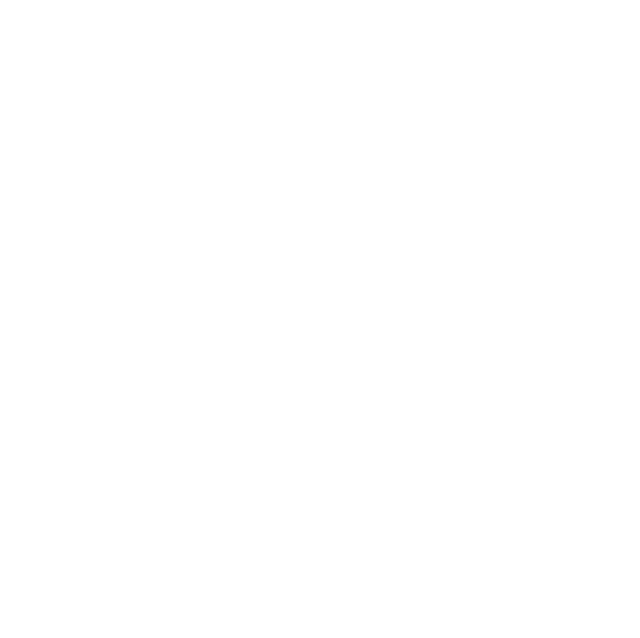
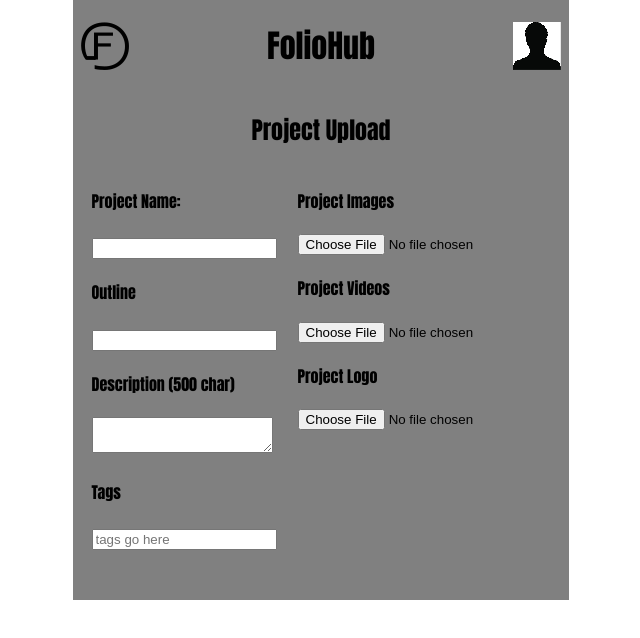
Before and after one commit to dfallow/Foliohub-back, a plain HTML site: page front/html/projectUpload.html in a window 1280 px wide. Shown: the whole page, without its empty margins (319-959 px from the left). Drawn offline with Linux system fonts and the light colour scheme.

Commit message:
basic layout of project upload
initial js file for home.html (Needs testing)

```diff
--- a/front/css/projectUpload.css
+++ b/front/css/projectUpload.css
@@ -0,0 +1,19 @@
+.projectUpload {
+    width: 100%;
+    display: flex;
+    flex-direction: row;
+    justify-content: space-around;
+    margin-bottom: 50px;
+}
+
+#uploadLeft {
+    display: flex;
+    flex-direction: column;
+    align-content: space-between;
+}
+
+#uploadRight {
+    display: flex;
+    flex-direction: column;
+    align-content: space-between;
+}
--- a/front/html/projectUpload.html
+++ b/front/html/projectUpload.html
@@ -3,8 +3,48 @@
 <head>
     <meta charset="UTF-8">
     <title>Project Upload</title>
+    <link href="../css/general.css" rel="stylesheet">
+    <link href="../css/projectUpload.css" rel="stylesheet">
 </head>
 <body>
 
+    <div class="container">
+
+        <div class="menu">
+            <img id="logo" src="../images/logo.png">
+            <h1>FolioHub</h1>
+            <img id="profilePic" src="../images/profilePic.png">
+        </div>
+
+        <h2>Project Upload</h2>
+
+        <div class="projectUpload">
+
+            <div id="uploadLeft">
+                <form id="upload" action=""> <!-- TODO action to do -->
+                    <h4>Project Name:</h4>
+                    <input type="text">
+                    <h4>Outline</h4>
+                    <input type="text">
+                    <h4>Description (500 char)</h4>
+                    <textarea></textarea>
+                    <h4>Tags</h4>
+                    <input placeholder="tags go here">
+                </form>
+            </div>
+
+            <div id="uploadRight">
+                <h4>Project Images</h4>
+                <input type="file" name="projectImages" accept="image/*" placeholder="Choose Photos">
+                <h4>Project Videos</h4>
+                <input type="file" name="projectVideos" accept="video/*" placeholder="Choose Videos">
+                <h4>Project Logo</h4>
+                <input type="file" name="projectLogo" accept="image/*" placeholder="Chose Logo">
+            </div>
+
+        </div>
+
+</div>
+
 </body>
 </html>
```
Also changed, not shown: front/js/home.js (+47 -0 lines).
